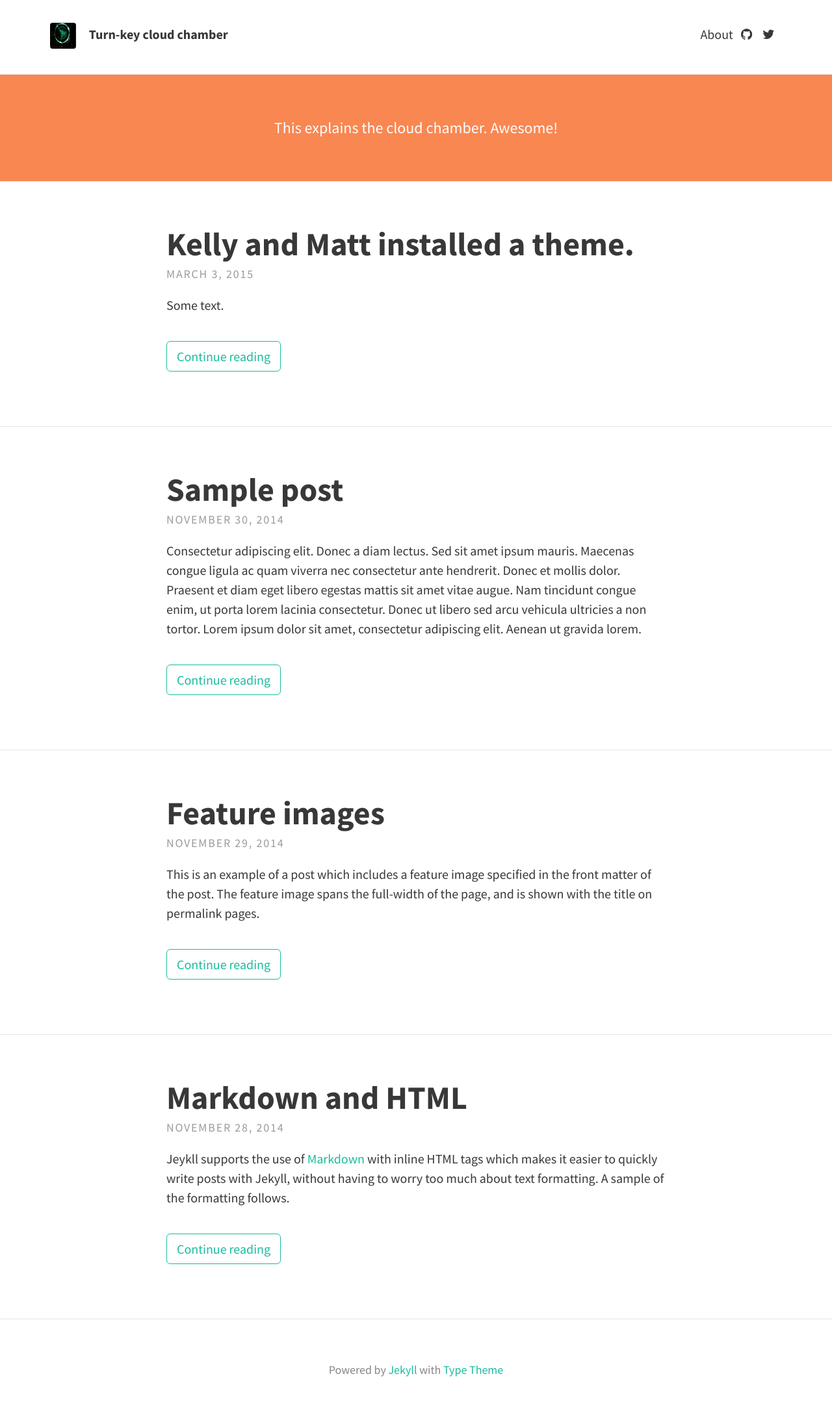
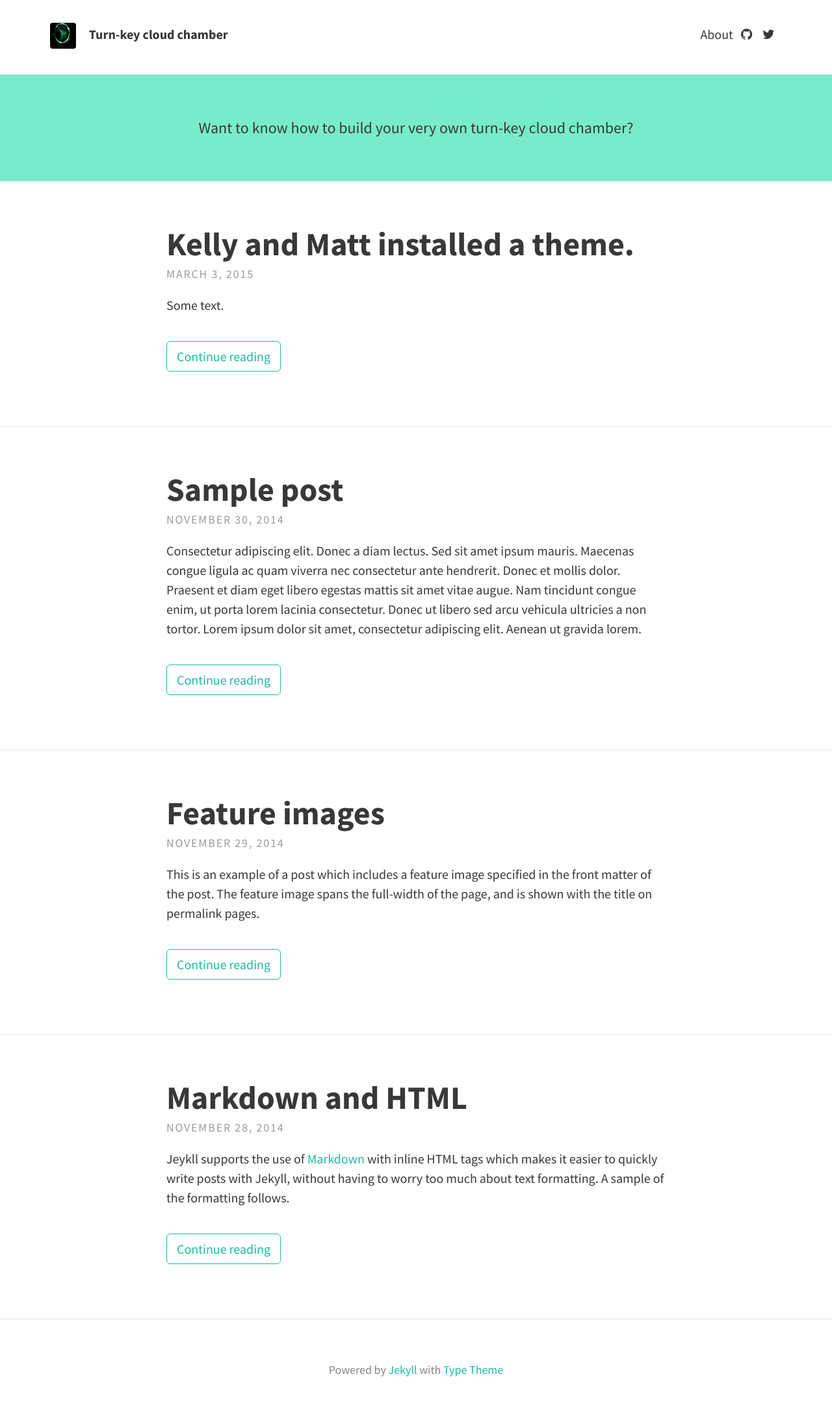
Before and after one commit to mattbellis/turn-key-cloud-chamber, a Jekyll site: the page built from index.html, in a window 1280 px wide. Shown: the whole page at 65% size. Built offline with Jekyll 4.4.1, drawn with Linux system fonts in a browser that asks for light colours; nearby versions of some CDN libraries; the list of posts is cut into pages by our own code.

Commit message:
Some changes.

```diff
--- a/_config.yml
+++ b/_config.yml
@@ -12,7 +12,7 @@ theme:
 
   # Header and footer text
   header_text: >
-     <p>This explains the cloud chamber. Awesome!</p>
+   <p>Want to know how to build your very own turn-key cloud chamber?</p>
   footer_text: >
    Powered by <a href="http://jekyllrb.com">Jekyll</a> with <a href="https://rohanchandra.github.io/project/type/">Type Theme</a>
 
--- a/_sass/base/_variables.scss
+++ b/_sass/base/_variables.scss
@@ -25,5 +25,6 @@ $feature-image-text-color: #fff;
 $feature-image-size: cover; // options include "cover", "contain", "auto"
 
 // header description box
-$header-desc-background-color: #F98752;
-$header-desc-text-color: #FFF;
+//$header-desc-background-color: #F98752; // Original
+$header-desc-background-color: #78ECCA;
+$header-desc-text-color: #383838;
```
